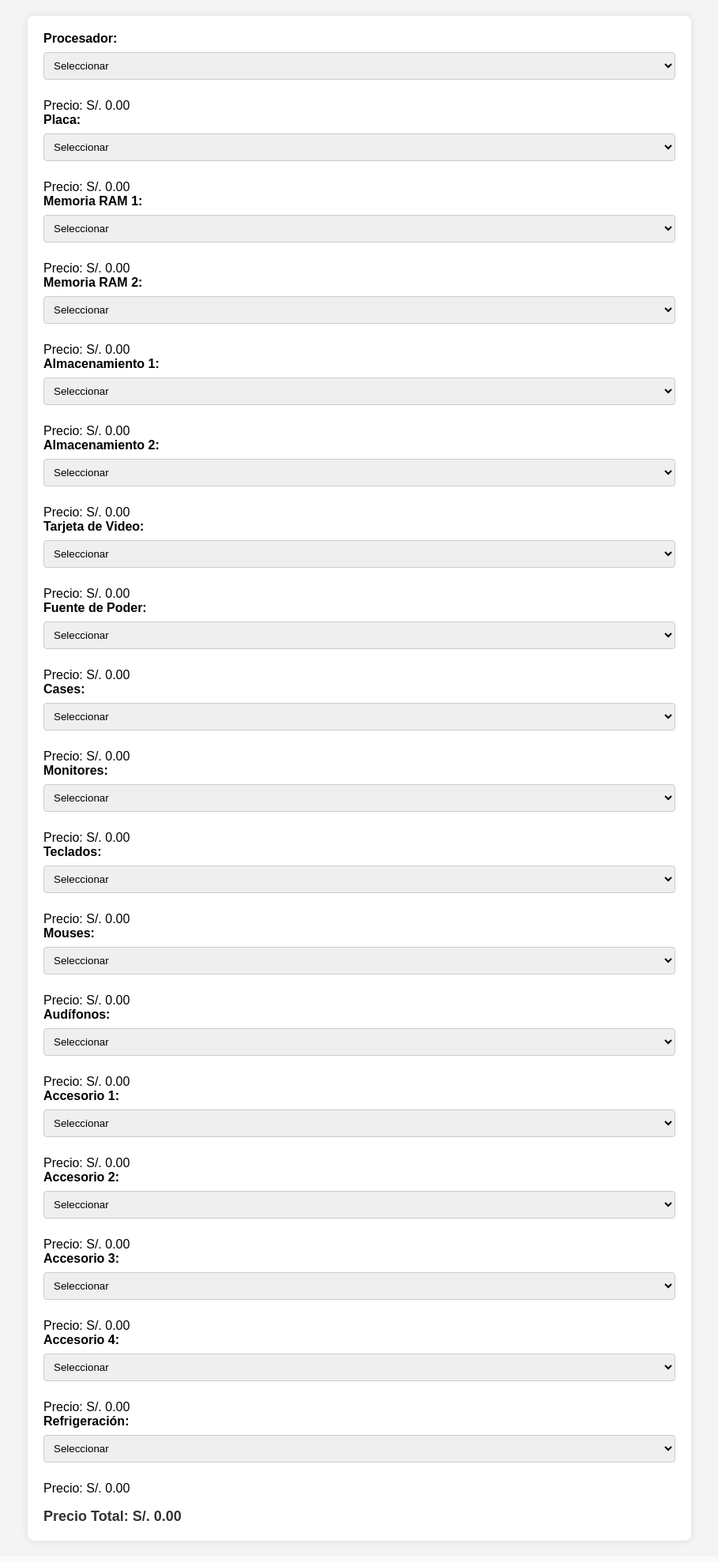
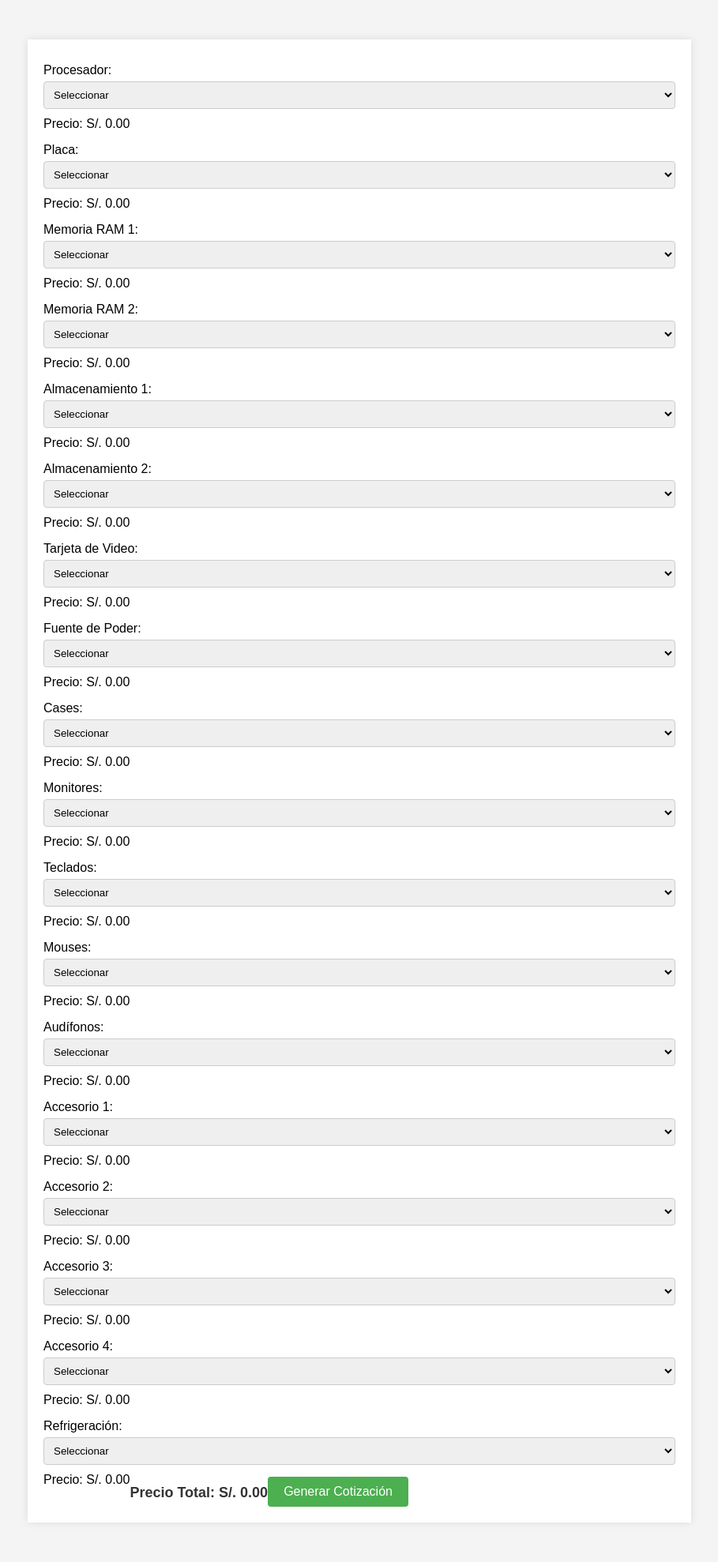
Before and after one commit to kyozApp/LaBrujaStore, a PHP site: page / in a window 1280 px wide. Shown: the whole page at 79% size, without its empty margins (185-1094 px from the left). Before the commit the page ends 1954 px from the top, so only its background shows below. Run offline with PHP 8.4, Linux system fonts and the light colour scheme; data that the repository does not hold is empty.

Commit message:
cotizacion
al fin

```diff
--- a/estilo.css
+++ b/estilo.css
@@ -1,5 +1,5 @@
 body {
-    font-family: 'Arial', sans-serif;
+    font-family: Arial, sans-serif;
     background-color: #f4f4f4;
     margin: 0;
     padding: 0;
@@ -7,40 +7,71 @@ body {
 
 main {
     max-width: 800px;
-    margin: 20px auto;
+    margin: 50px auto;
     background-color: #fff;
     padding: 20px;
-    border-radius: 8px;
     box-shadow: 0 0 10px rgba(0, 0, 0, 0.1);
 }
 
+form {
+    display: flex;
+    flex-wrap: wrap;
+}
+
 label {
-    display: block;
-    margin-bottom: 8px;
-    font-weight: bold;
+    flex-basis: 100%;
+    margin-top: 10px;
 }
 
 select {
     width: 100%;
     padding: 8px;
-    margin-bottom: 16px;
+    margin: 5px 0;
     border: 1px solid #ccc;
     border-radius: 4px;
     box-sizing: border-box;
 }
 
 span {
+    margin: 5px 0;
     display: block;
-    margin-top: 8px;
-    font-size: 16px;
 }
 
 #precioTotal {
-    display: block;
-    margin-top: 16px;
+    font-weight: bold;
     font-size: 18px;
-    font-weight: bold;
     color: #333;
+    margin-top: 20px;
 }
 
-/* Agrega más estilos según sea necesario para otros elementos */
+button {
+    background-color: #4caf50;
+    color: #fff;
+    padding: 10px 20px;
+    border: none;
+    border-radius: 4px;
+    cursor: pointer;
+    font-size: 16px;
+    margin-top: 10px;
+}
+
+button:hover {
+    background-color: #45a049;
+}
+
+/* ... (tu código actual) ... */
+
+button {
+    background-color: #4caf50;
+    color: #fff;
+    padding: 10px 20px;
+    border: none;
+    border-radius: 4px;
+    cursor: pointer;
+    font-size: 16px;
+    margin-top: 10px;
+}
+
+button:hover {
+    background-color: #45a049;
+}
--- a/index.php
+++ b/index.php
@@ -178,6 +178,9 @@ if ($resultProcesadores && $resultPlacas) {
                 <span id="precioRefrigeracion">Precio: S/. 0.00</span>
 
                 <span id="precioTotal">Precio Total: S/. 0.00</span>
+
+                <button type="button" onclick="generarCotizacion()">Generar Cotización</button>
+
             </form>
 
 
@@ -865,9 +868,21 @@ if ($resultProcesadores && $resultPlacas) {
                 document.getElementById('accesorio3').addEventListener('change', actualizarPrecioTotal);
                 document.getElementById('accesorio4').addEventListener('change', actualizarPrecioTotal);
                 document.getElementById('refrigeracion').addEventListener('change', actualizarPrecioTotal);
-            </script>
 
+                function generarCotizacion() {
+                    // Lógica para calcular y mostrar el precio total
+                    var precios = document.querySelectorAll('[id^="precio"]');
+                    var total = 0;
 
+                    precios.forEach(function(precioElement) {
+                        var precio = parseFloat(precioElement.textContent.replace('Precio: S/. ', ''));
+                        if (!isNaN(precio)) {
+                            total += precio;
+                        }
+                    });
+
+                    document.getElementById('precioTotal').textContent = 'Precio Total: S/. ' + total.toFixed(2);
+                }
             </script>
         </main>
     </body>
```
Lines whose indentation alone changed are shown as unchanged.
